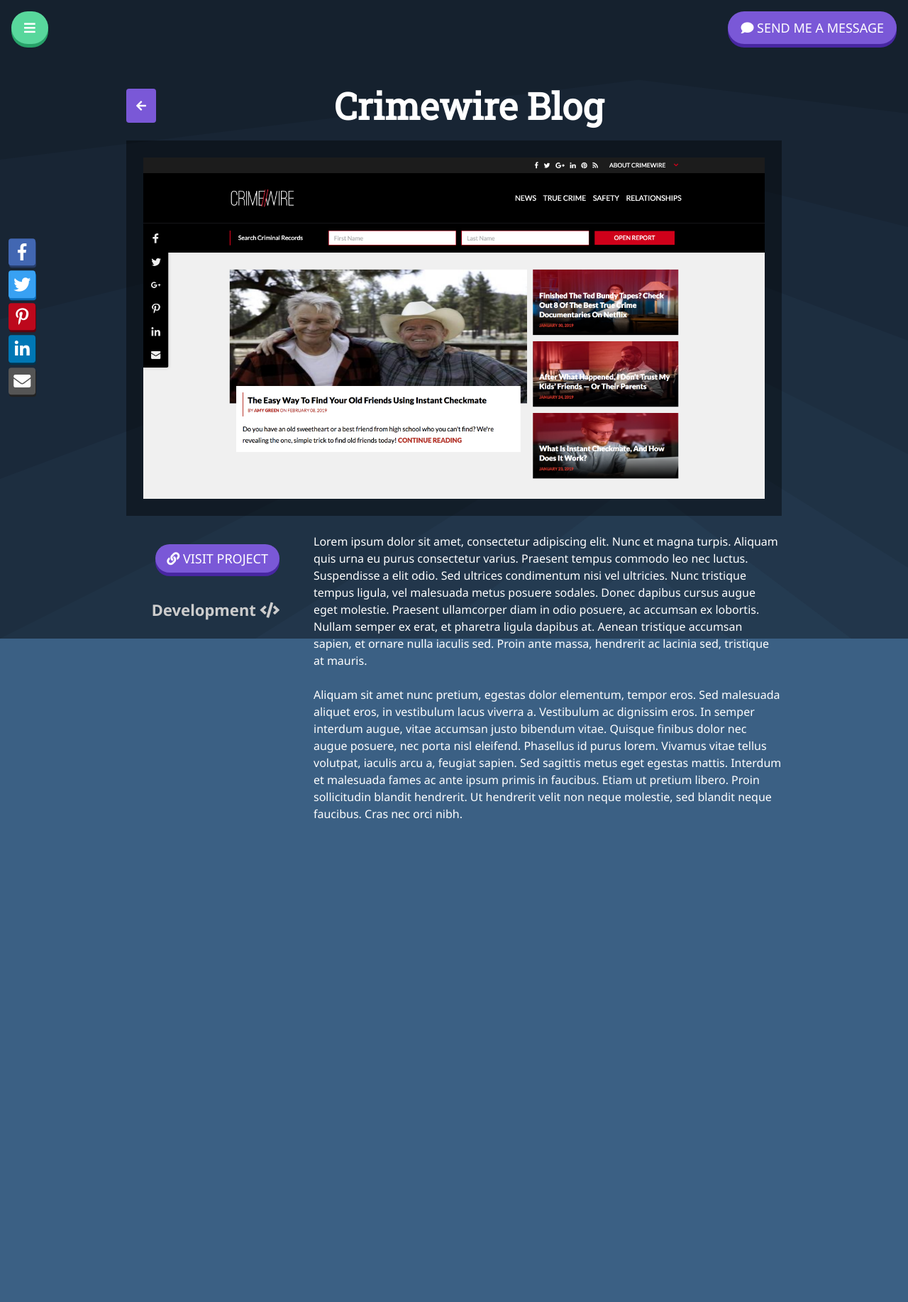
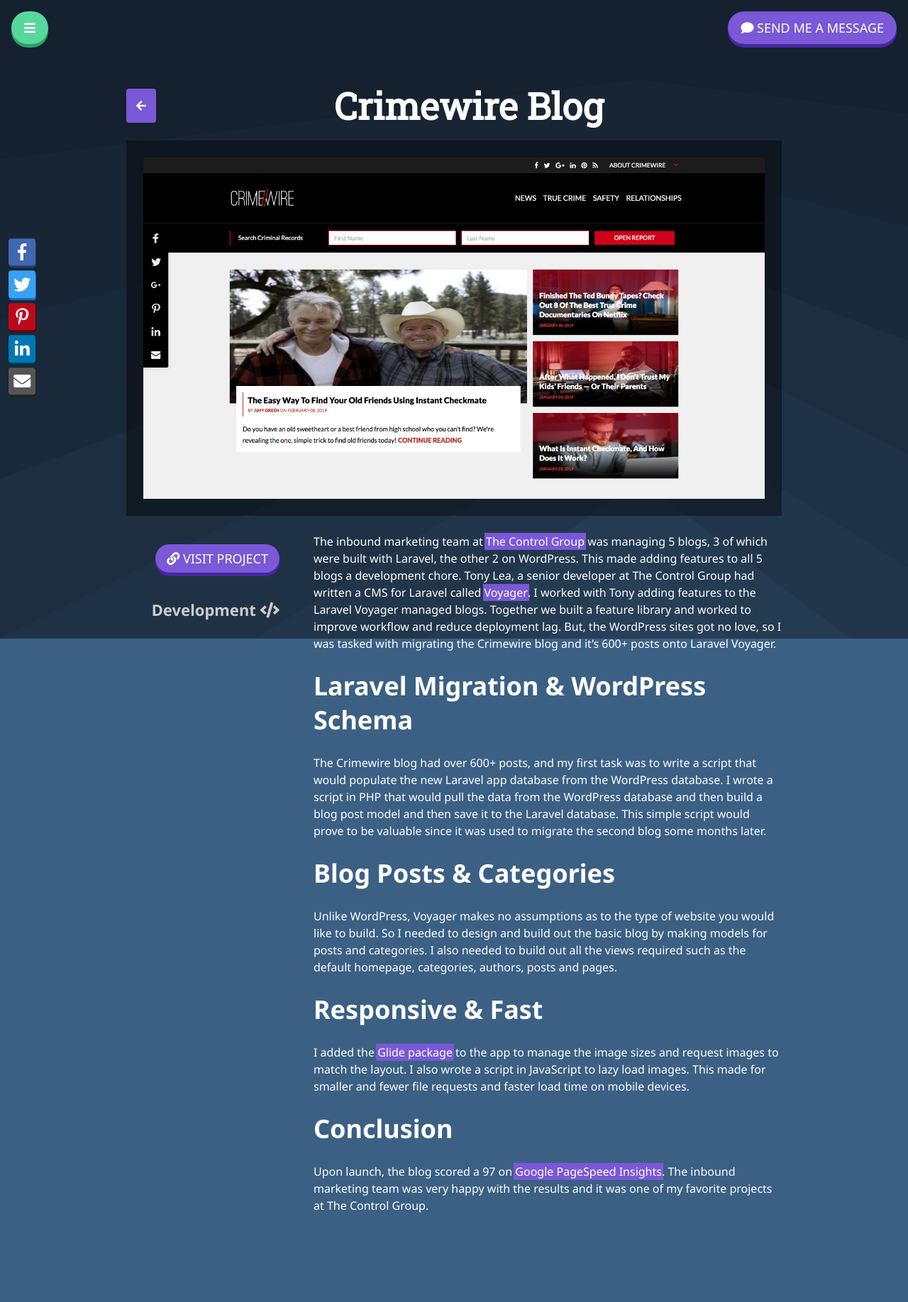
Before and after one commit to edmeehan/edmeehan.github.io, a Jekyll site: the page built from _projects/2017-01-01-crimewire.md, in a window 1280 px wide. Shown: the whole page at 71% size. Built offline with Jekyll 4.4.1, drawn with Linux system fonts in a browser that asks for light colours; comment, search, counter and statistics services are not loaded; before the commit the page ends 1283 px from its top, so only the background shows below that.

Commit message:
updates, and crimewire blog project

```diff
--- a/_includes/footer.html
+++ b/_includes/footer.html
@@ -2,7 +2,7 @@
 <footer class="site-footer" id="footer">
     <div class="site-footer__about-me">
         <img width="120" height="120" src="/img/headshots/ed-ali.jpg" alt="Ali and Edward Meehan">
-        <p>I'm from the small town of Hilo on the Big Island of Hawaii. I currently live in San Diego with my wife Ali and our dog Tink. When I am not working, I like to hit the beach to go surfing or training to improve my Jiu-Jitsu.</p>
+        <p>I'm from the small town of Hilo on the Big Island of Hawaii. I currently live in San Diego with my gorgeous wife Ali and our dog Tink. I enjoy surfing and Brazilian jiu-jitsu.</p>
     </div>
 
     <nav class="site-footer__nav">
--- a/_projects/2017-01-01-crimewire.md
+++ b/_projects/2017-01-01-crimewire.md
@@ -4,6 +4,20 @@
 project_url: https://www.instantcheckmate.com/crimewire/
 image: /img/projects/crimewire-homepage.png
 ---
-Lorem ipsum dolor sit amet, consectetur adipiscing elit. Nunc et magna turpis. Aliquam quis urna eu purus consectetur varius. Praesent tempus commodo leo nec luctus. Suspendisse a elit odio. Sed ultrices condimentum nisi vel ultricies. Nunc tristique tempus ligula, vel malesuada metus posuere sodales. Donec dapibus cursus augue eget molestie. Praesent ullamcorper diam in odio posuere, ac accumsan ex lobortis. Nullam semper ex erat, et pharetra ligula dapibus at. Aenean tristique accumsan sapien, et ornare nulla iaculis sed. Proin ante massa, hendrerit ac lacinia sed, tristique at mauris.
+The inbound marketing team at [The Control Group](https://thecontrolgroup.com/) was managing 5 blogs, 3 of which were built with Laravel, the other 2 on WordPress. This made adding features to all 5 blogs a development chore. Tony Lea, a senior developer at The Control Group had written a CMS for Laravel called [Voyager](https://laravelvoyager.com/). I worked with Tony adding features to the Laravel Voyager managed blogs. Together we built a feature library and worked to improve workflow and reduce deployment lag. But, the WordPress sites got no love, so I was tasked with migrating the Crimewire blog and it's 600+ posts onto Laravel Voyager.
 
-Aliquam sit amet nunc pretium, egestas dolor elementum, tempor eros. Sed malesuada aliquet eros, in vestibulum lacus viverra a. Vestibulum ac dignissim eros. In semper interdum augue, vitae accumsan justo bibendum vitae. Quisque finibus dolor nec augue posuere, nec porta nisl eleifend. Phasellus id purus lorem. Vivamus vitae tellus volutpat, iaculis arcu a, feugiat sapien. Sed sagittis metus eget egestas mattis. Interdum et malesuada fames ac ante ipsum primis in faucibus. Etiam ut pretium libero. Proin sollicitudin blandit hendrerit. Ut hendrerit velit non neque molestie, sed blandit neque faucibus. Cras nec orci nibh.
+### Laravel Migration & WordPress Schema
+
+The Crimewire blog had over 600+ posts, and my first task was to write a script that would populate the new Laravel app database from the WordPress database. I wrote a script in PHP that would pull the data from the WordPress database and then build a blog post model and then save it to the Laravel database. This simple script would prove to be valuable since it was used to migrate the second blog some months later.
+
+### Blog Posts & Categories
+
+Unlike WordPress, Voyager makes no assumptions as to the type of website you would like to build. So I needed to design and build out the basic blog by making models for posts and categories. I also needed to build out all the views required such as the default homepage, categories, authors, posts and pages.
+
+### Responsive & Fast
+
+I added the [Glide package](http://glide.thephpleague.com/) to the app to manage the image sizes and request images to match the layout. I also wrote a script in JavaScript to lazy load images. This made for smaller and fewer file requests and faster load time on mobile devices.
+
+### Conclusion
+
+Upon launch, the blog scored a 97 on [Google PageSpeed Insights](https://developers.google.com/speed/pagespeed/insights/). The inbound marketing team was very happy with the results and it was one of my favorite projects at The Control Group.
--- a/css/2019.scss
+++ b/css/2019.scss
@@ -33,6 +33,13 @@
 
         a {
             color: inherit;
+        }
+
+        p {
+            > a,
+            > button.link {
+                background-color: $brand-purple;
+            }
         }
 
         .site-nav {
--- a/css/page_index.scss
+++ b/css/page_index.scss
@@ -23,8 +23,8 @@
     &__headshot {
         img {
             border-radius: $circle-radius;
-            width: (200/$size-units) + 0rem;
-            height: (200/$size-units) + 0rem;
+            width: 200px;
+            height: auto;
         }
     }
 
@@ -35,11 +35,36 @@
         position: relative;
 
         .headline {
-
+            line-height: 1em;
         }
 
         .subheadline {
+            line-height: 1.3em;
             letter-spacing: -(1/$size-units) + 0rem
+        }
+    }
+
+    @media (max-width: 449px) {
+        &__text {
+            .headline {
+                font-size: 10vw;
+            }
+
+            .subheadline {
+                font-size: 6.5vw;
+            }
+        }
+    }
+
+    @media (min-width: 450px) {
+        &__text {
+            .headline {
+                font-size: 3rem;
+            }
+
+            .subheadline {
+                font-size: 2rem;
+            }
         }
     }
 
@@ -51,15 +76,6 @@
         }
 
         &__text {
-            .headline {
-                font-size: 6.5vw;
-            }
-
-            .subheadline {
-                font-size: 4.5vw;
-                line-height: 1.5em;
-            }
-
             &::after {
                 display: block;
                 content: '';
@@ -80,7 +96,6 @@
         &__headshot {
             img {
                 width: (240/$size-units) + 0rem;
-                height: (240/$size-units) + 0rem;
             }
         }
     }
@@ -88,9 +103,6 @@
     @media (min-width: $l-break) {
         flex-direction: row;
         align-items: center;
-
-        &__headshot {
-        }
 
         &__text {
             margin-left: 1.5rem;
@@ -107,6 +119,18 @@
             }
         }
     }
+
+    @media (min-width: $xl-break) {
+        &__text {
+            .headline {
+                font-size: 4.45rem;
+            }
+
+            .subheadline {
+                font-size: 2.6rem;
+            }
+        }
+    }
 }
 
 #about {
@@ -114,7 +138,6 @@
 }
 
 .about {
-    // margin: 0 1rem;
     &__text {
         h2,h4 {
             text-align: center;
@@ -133,12 +156,10 @@
             padding: 0;
             flex-wrap: wrap;
             justify-content: space-around;
-            // background-color: white;
 
             li {
                 text-align: center;
                 flex: 0 1 auto;
-                // padding: 0 .5rem;
 
                 img {
                     display: block;
@@ -146,11 +167,6 @@
             }
         }
     }
-
-    // @media (min-width: $m-break) {
-    //     width: 75%;
-    //     margin: 0 auto;
-    // }
 }
 
 .services {
@@ -175,7 +191,6 @@
         &--top {
             order: -1;
             background-color: rgba($brand-green, .8);
-            // color: #d6e9fd;
         }
     }
 
@@ -184,7 +199,6 @@
         margin-top: 1.5rem;
         padding: .75rem 0;
         color: rgba(white, .4);
-        // background-color: rgba(white, .5);
     }
 
     &__text {
@@ -202,22 +216,17 @@
         &__item {
             flex: 0 1 33.33%;
             margin: 0;
-            // transform: translate(0, 0) scale(1) rotate(0deg);
-            // transition: transform 900ms ease-out 100ms;
 
             &--top {
                 order: 0;
-                // transform: translate(0, 0) scale(1) !important;
             }
 
-            // .active.js-scroll-in-view &{
             &:first-child{
                 transform: translate(0, 1.3%) scale(.95) rotate(.8deg);
             }
             &:last-child{
                 transform: translate(0, 1.3%) scale(.95) rotate(-.8deg);
             }
-            // }
         }
     }
 }
```
Also changed, not shown: _javascript/page_index.js (+1 -29 lines), js/page_index.js (+1 -1 lines), 1 other file.
